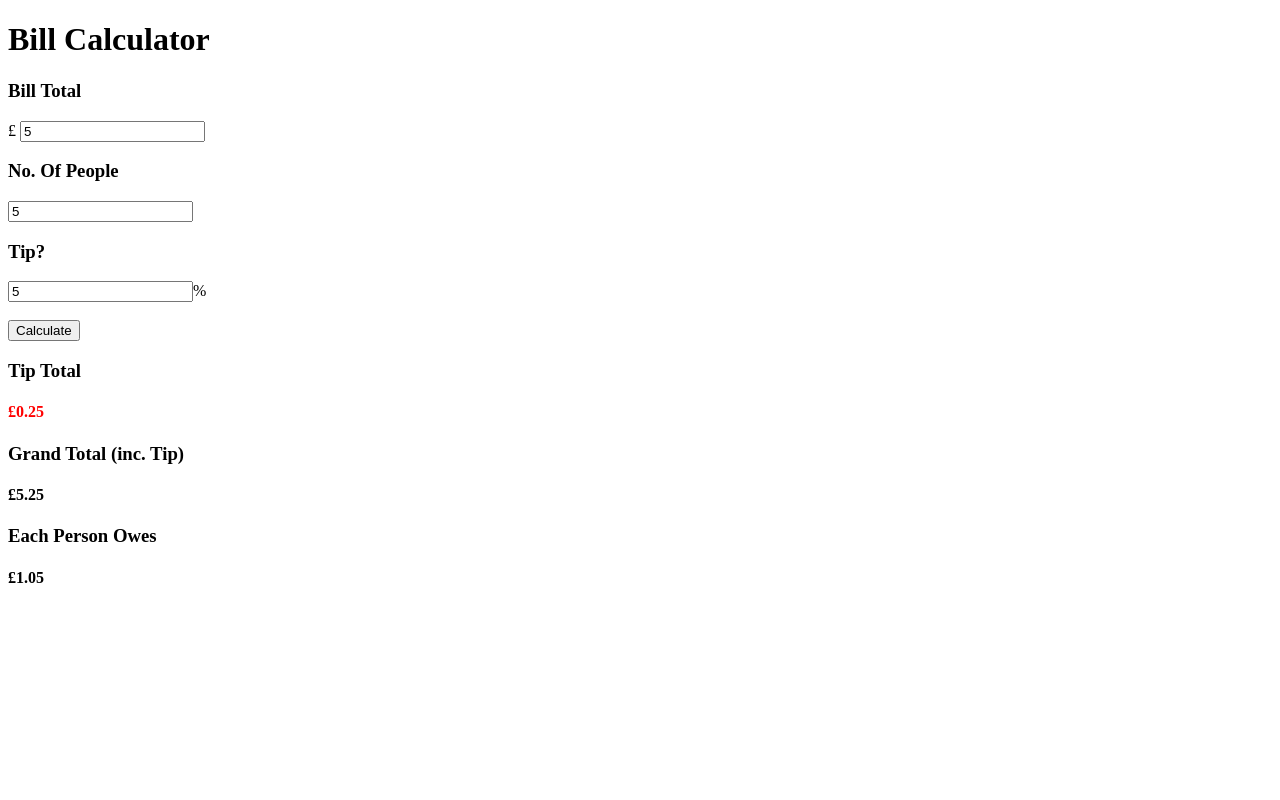
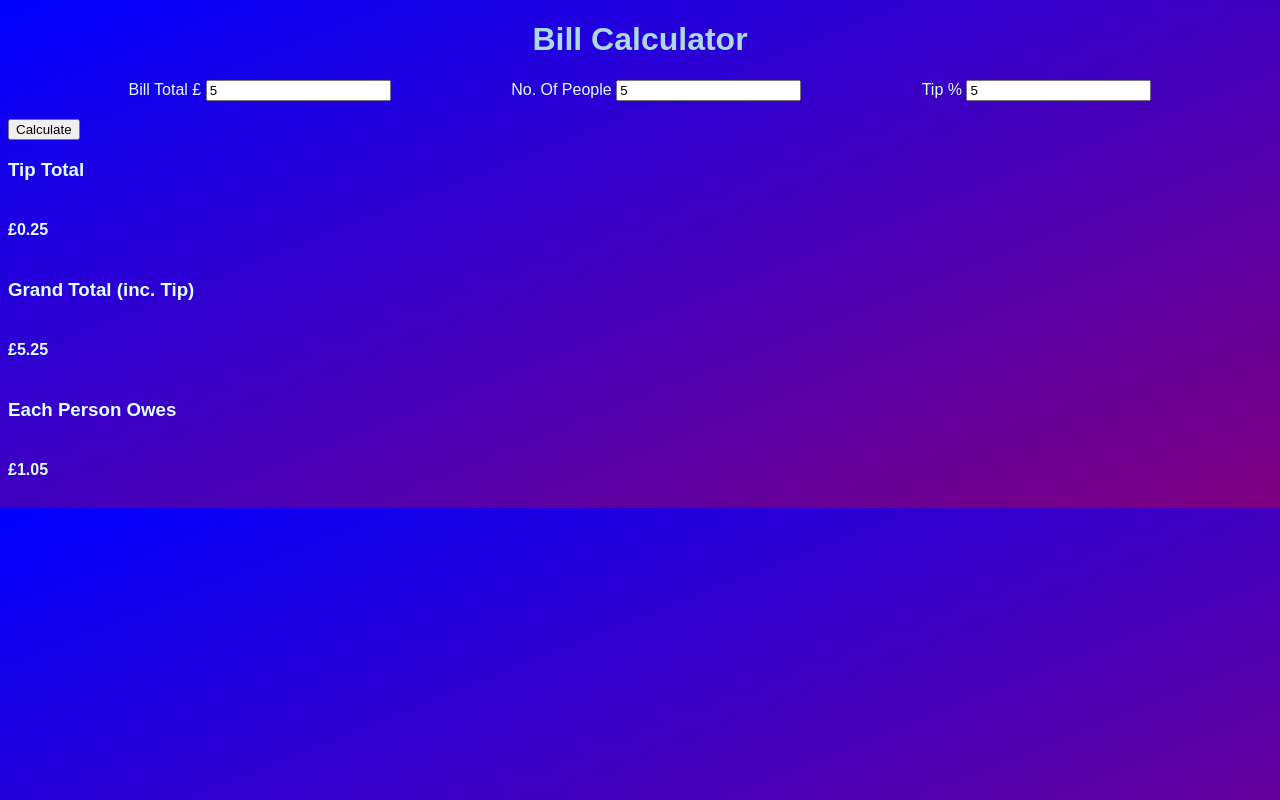
Before and after one commit to danwatson2309/billCalculator, a plain HTML site: page index.html in a window 1280 px wide. Both pictures are taken after typing "5", "5", "5" into the empty fields and a click on the button "Calculate". Drawn offline with Linux system fonts and the light colour scheme.

Commit message:
styling started

```diff
--- a/index.html
+++ b/index.html
@@ -1,39 +1,57 @@
 <!DOCTYPE html>
-<html>
+<html id="page">
   <head>
     <title>Bill Calculator</title>
-    <link href="style.css" rel = "stylesheet"/>
+    <link href="style.css" rel="stylesheet" />
   </head>
   <body>
-        <h1>Bill Calculator</h1>
+    <h1 id="title">Bill Calculator</h1>
     <main>
-        <h3>Bill Total</h3>
-       £ <input type="number" id="bill-total" placeholder="0"/>
+      <form id="input">
+        <div>
+          <label class="form-input" for="bill-total">Bill Total £</label>
 
-        <h3>No. Of People</h3>
-        <input type="number" id="no-people" placeholder="0"/>
+          <input
+            class="form-input"
+            type="number"
+            id="bill-total"
+            placeholder="0"
+          />
+        </div>
+        <div>
+          <label class="form-input" for="no-people">No. Of People</label>
+          <input
+            class="form-input"
+            type="number"
+            id="no-people"
+            placeholder="0"
+          />
+        </div>
+        <div>
+          <label class="form-input" for="tip-percent">Tip %</label>
+          <input
+            class="form-input"
+            type="number"
+            id="tip-percent"
+            placeholder="0"
+          />
+        </div>
+      </form>
+      <br />
+      <button id="calculate">Calculate</button>
 
-        <h3>Tip?</h3>
-        <input type="number" id="tip-percent" placeholder="0"/>%
-            <br>
-            <br>
-        <button id=calculate>Calculate</button>
-
+      <form id="output">
         <h3>Tip Total</h3>
         <h4 id="tip-total"></h4>
 
         <h3>Grand Total (inc. Tip)</h3>
-        <h4  id="grand-total"></h4>
+        <h4 id="grand-total"></h4>
 
         <h3>Each Person Owes</h3>
         <h4 id="each-owes"></h4>
-
+      </form>
     </main>
 
-
-
-
-
-        <script src = main.js></script>
+    <script src="main.js"></script>
   </body>
 </html>
--- a/main.js
+++ b/main.js
@@ -4,61 +4,55 @@ const total = document.querySelector("#bill-total");
 const totalPeople = document.querySelector("#no-people");
 const totalTip = document.querySelector("#tip-percent");
 
+let tipTotal = 0;
 
-
-
-
-let tipTotal = 0
-
-function calcTip(){
-    let billTotal = total.value;
-    let tipPerc = totalTip.value;
-      tipTotal = (tipPerc/100) * billTotal;
-
-};
-
-let grandTotal = 0
-
-function totalCost(){
+function calcTip() {
   let billTotal = total.value;
-  grandTotal= + billTotal+tipTotal;
-
-};
-
-let eachOwes = 0
-
-function totalEach(){
-     let noPeople = totalPeople.value;
-     eachOwes = grandTotal / noPeople;
-
-};
-
-
-
-function displayTip(){
-  calcTip()
-  console.log(tipTotal)
-  let tipDisplay = document.querySelector("#tip-total");
-  tipDisplay.innerText = `£${tipTotal}`;
-
+  let tipPerc = totalTip.value;
+  tipTotal = (tipPerc / 100) * billTotal;
+  tipTotall = tipTotal.toFixed(2);
 }
 
+let grandTotal = 0;
 
-function displayTotal(){
-  totalCost()
-    let grandDisplay = document.querySelector("#grand-total");
-    grandDisplay.innerText = `£${grandTotal}`;
+function totalCost() {
+  let billTotal = total.value;
+  grandTotal = +billTotal + tipTotal;
+  grandTotall = grandTotal.toFixed(2);
 }
 
+let eachOwes = 0;
 
-function displayEachOwes(){
-  totalEach()
-    let eachDisplay = document.querySelector("#each-owes");
-    eachDisplay.innerText = `£${eachOwes}`;
+function totalEach() {
+  let noPeople = totalPeople.value;
+  eachOwes = grandTotal / noPeople;
+  eachOwess = eachOwes.toFixed(2);
 }
 
+function displayTip() {
+  calcTip();
+  let tipDisplay = document.querySelector("#tip-total");
+  tipDisplay.innerText = `£${tipTotall}`;
+}
 
+function displayTotal() {
+  totalCost();
+  let grandDisplay = document.querySelector("#grand-total");
+  grandDisplay.innerText = `£${grandTotall}`;
+}
 
-button.addEventListener("click", () => displayTip())
+function displayEachOwes() {
+  totalEach();
+  let eachDisplay = document.querySelector("#each-owes");
+  eachDisplay.innerText = `£${eachOwess}`;
+}
+
+button.addEventListener("click", () => displayTip());
 button.addEventListener("click", () => displayTotal());
 button.addEventListener("click", () => displayEachOwes());
+
+//improvements:
+
+//-add toFixed(2) to the totals
+
+//if no.people === 0 return 1 or return grandTotal
--- a/style.css
+++ b/style.css
@@ -1,3 +1,22 @@
-#tip-total {
-  color: red;
+body {
+  background-image: linear-gradient(to bottom right, blue, purple);
+  font-family: sans-serif;
+  color: lightcyan;
 }
+
+#title {
+  text-align: center;
+  color: lightblue;
+}
+
+#input {
+  display: flex;
+  flex-wrap: wrap;
+  justify-content: space-evenly;
+}
+
+#output {
+  display: flex;
+  flex-direction: column;
+  flex-wrap: wrap;
+}
```
Lines whose indentation alone changed are shown as unchanged.
